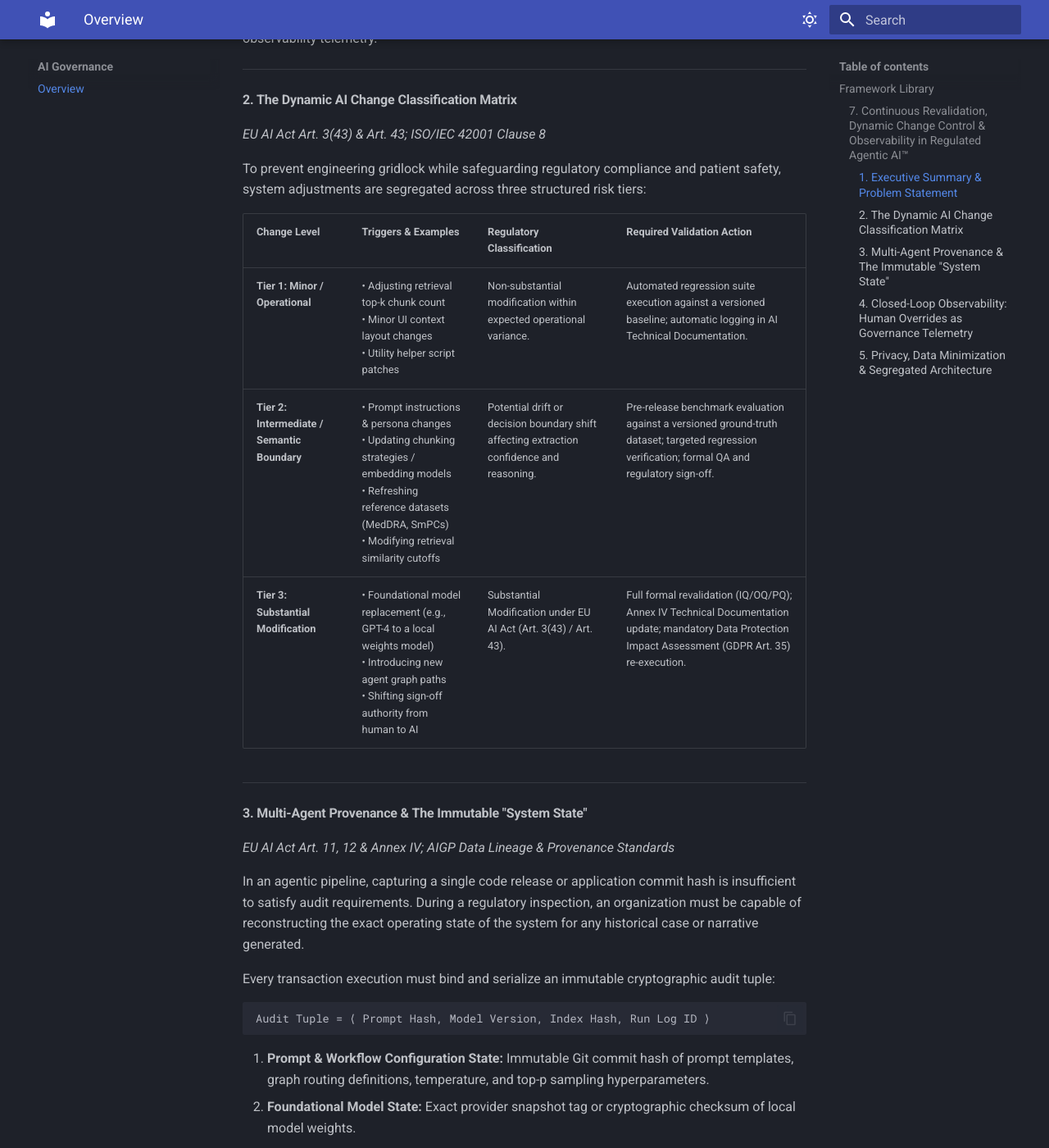
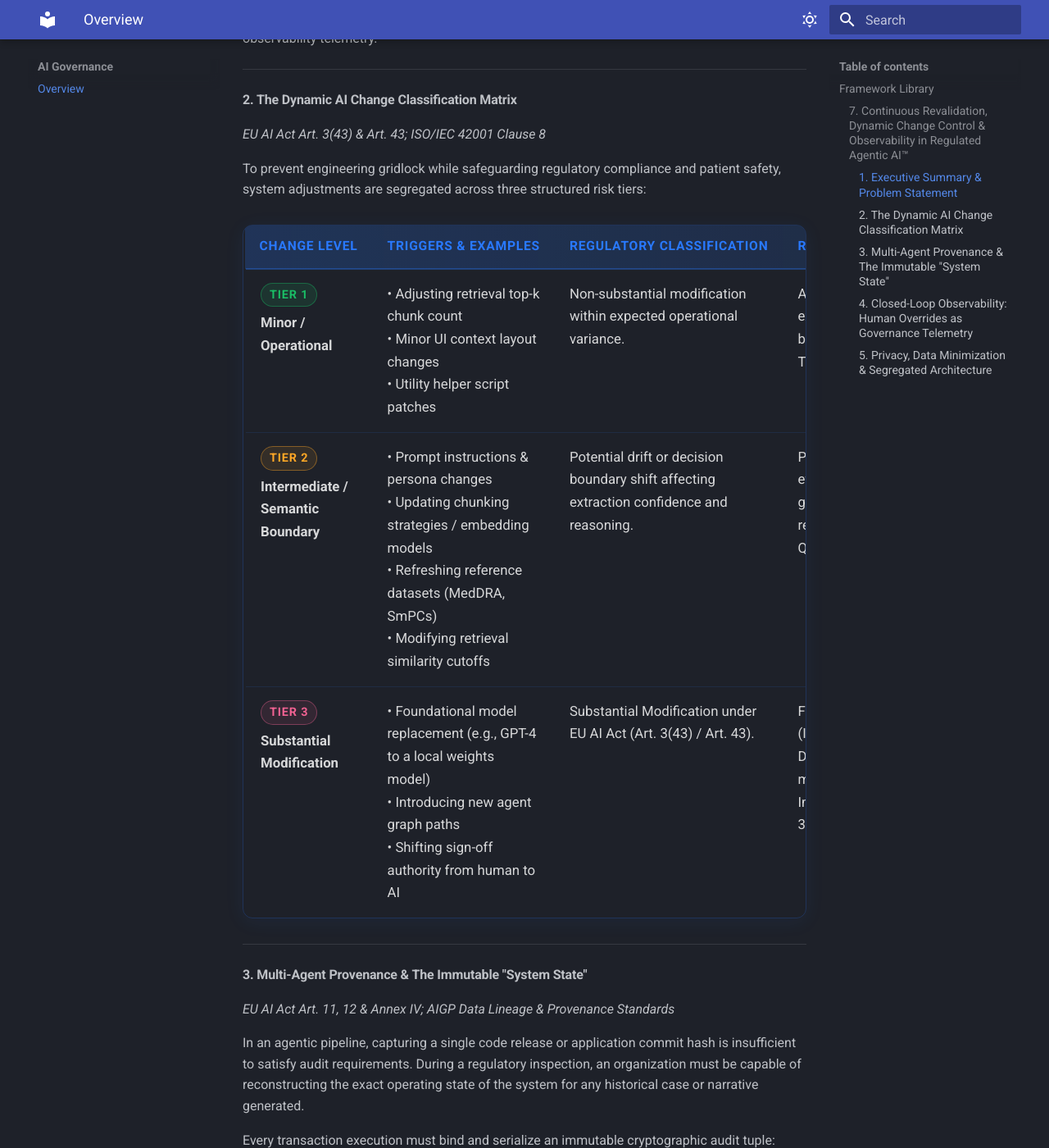
Before and after one commit to PrashantRGore/PrashantRGore.github.io, an MkDocs documentation site: the page built from docs/ai-governance/index.md, in a window 1280 px wide and 1400 px high, scrolled down 1085 px. Shown: the whole window at 82% size. Built offline with MkDocs 1.6.1 and Material for MkDocs 9.7.7, drawn with Linux system fonts in a browser that asks for light colours.

Commit message:
Formatting changes

```diff
--- a/docs/ai-governance/index.md
+++ b/docs/ai-governance/index.md
@@ -31,11 +31,38 @@ When engineers tune system prompts or update vector knowledge stores with revise
 
 To prevent engineering gridlock while safeguarding regulatory compliance and patient safety, system adjustments are segregated across three structured risk tiers:
 
-| Change Level | Triggers & Examples | Regulatory Classification | Required Validation Action |
-| --- | --- | --- | --- |
-| **Tier 1: Minor / Operational** | • Adjusting retrieval top-k chunk count<br>• Minor UI context layout changes<br>• Utility helper script patches | Non-substantial modification within expected operational variance. | Automated regression suite execution against a versioned baseline; automatic logging in AI Technical Documentation. |
-| **Tier 2: Intermediate / Semantic Boundary** | • Prompt instructions & persona changes<br>• Updating chunking strategies / embedding models<br>• Refreshing reference datasets (MedDRA, SmPCs)<br>• Modifying retrieval similarity cutoffs | Potential drift or decision boundary shift affecting extraction confidence and reasoning. | Pre-release benchmark evaluation against a versioned ground-truth dataset; targeted regression verification; formal QA and regulatory sign-off. |
-| **Tier 3: Substantial Modification** | • Foundational model replacement (e.g., GPT-4 to a local weights model)<br>• Introducing new agent graph paths<br>• Shifting sign-off authority from human to AI | Substantial Modification under EU AI Act (Art. 3(43) / Art. 43). | Full formal revalidation (IQ/OQ/PQ); Annex IV Technical Documentation update; mandatory Data Protection Impact Assessment (GDPR Art. 35) re-execution. |
+<div class="aig-table-wrapper">
+<table class="aig-change-matrix">
+  <thead>
+    <tr>
+      <th>Change Level</th>
+      <th>Triggers &amp; Examples</th>
+      <th>Regulatory Classification</th>
+      <th>Required Validation Action</th>
+    </tr>
+  </thead>
+  <tbody>
+    <tr class="aig-tier-1">
+      <td><span class="aig-tier-badge aig-tier-badge--1">Tier 1</span><br><strong>Minor / Operational</strong></td>
+      <td>• Adjusting retrieval top-k chunk count<br>• Minor UI context layout changes<br>• Utility helper script patches</td>
+      <td>Non-substantial modification within expected operational variance.</td>
+      <td>Automated regression suite execution against a versioned baseline; automatic logging in AI Technical Documentation.</td>
+    </tr>
+    <tr class="aig-tier-2">
+      <td><span class="aig-tier-badge aig-tier-badge--2">Tier 2</span><br><strong>Intermediate / Semantic Boundary</strong></td>
+      <td>• Prompt instructions &amp; persona changes<br>• Updating chunking strategies / embedding models<br>• Refreshing reference datasets (MedDRA, SmPCs)<br>• Modifying retrieval similarity cutoffs</td>
+      <td>Potential drift or decision boundary shift affecting extraction confidence and reasoning.</td>
+      <td>Pre-release benchmark evaluation against a versioned ground-truth dataset; targeted regression verification; formal QA and regulatory sign-off.</td>
+    </tr>
+    <tr class="aig-tier-3">
+      <td><span class="aig-tier-badge aig-tier-badge--3">Tier 3</span><br><strong>Substantial Modification</strong></td>
+      <td>• Foundational model replacement (e.g., GPT-4 to a local weights model)<br>• Introducing new agent graph paths<br>• Shifting sign-off authority from human to AI</td>
+      <td>Substantial Modification under EU AI Act (Art. 3(43) / Art. 43).</td>
+      <td>Full formal revalidation (IQ/OQ/PQ); Annex IV Technical Documentation update; mandatory Data Protection Impact Assessment (GDPR Art. 35) re-execution.</td>
+    </tr>
+  </tbody>
+</table>
+</div>
 
 ---
 
--- a/docs/assets/stylesheets/extra.css
+++ b/docs/assets/stylesheets/extra.css
@@ -449,3 +449,155 @@
 }
 
 [data-md-color-scheme="default"] .ba-iframe-fallback { color: #6b7280; }
+
+/* ================================================================
+   AI Governance — Change Classification Matrix table
+   ================================================================ */
+
+/* ── Wrapper — horizontal scroll on small screens ─────────────── */
+.aig-table-wrapper {
+  overflow-x: auto;
+  -webkit-overflow-scrolling: touch;
+  margin: 1.5rem 0;
+  border-radius: 12px;
+  border: 1px solid rgba(41,121,255,0.22);
+  box-shadow: 0 4px 24px rgba(41,121,255,0.07);
+}
+
+/* ── Table base ───────────────────────────────────────────────── */
+.aig-change-matrix {
+  width: 100%;
+  border-collapse: collapse;
+  font-size: 0.875rem;
+  line-height: 1.65;
+  /* override the global display:block set for .md-content__inner table */
+  display: table !important;
+  overflow-x: unset !important;
+}
+
+/* ── Header row ───────────────────────────────────────────────── */
+.aig-change-matrix thead tr {
+  background: linear-gradient(90deg, rgba(41,121,255,0.22) 0%, rgba(41,121,255,0.12) 100%);
+}
+
+.aig-change-matrix thead th {
+  padding: 13px 18px;
+  font-size: 0.78rem;
+  font-weight: 700;
+  letter-spacing: 0.05em;
+  text-transform: uppercase;
+  color: var(--brand);
+  border-bottom: 2px solid rgba(41,121,255,0.35);
+  white-space: nowrap;
+}
+
+/* ── Body cells ───────────────────────────────────────────────── */
+.aig-change-matrix tbody td {
+  padding: 16px 18px;
+  vertical-align: top;
+  border-bottom: 1px solid rgba(41,121,255,0.12);
+  color: rgba(255,255,255,0.82);
+}
+
+.aig-change-matrix tbody tr:last-child td {
+  border-bottom: none;
+}
+
+/* Left-border accent per tier */
+.aig-change-matrix tbody tr td:first-child {
+  border-left: 3px solid transparent;
+}
+
+.aig-tier-1 td:first-child { border-left-color: #1abc65; }
+.aig-tier-2 td:first-child { border-left-color: #ffa726; }
+.aig-tier-3 td:first-child { border-left-color: #f06292; }
+
+/* Subtle per-row hover tint */
+.aig-change-matrix tbody tr:hover td {
+  background: rgba(41,121,255,0.05);
+}
+
+/* ── Tier badge chips ─────────────────────────────────────────── */
+.aig-tier-badge {
+  display: inline-block;
+  padding: 2px 10px;
+  border-radius: 20px;
+  font-size: 0.72rem;
+  font-weight: 700;
+  letter-spacing: 0.06em;
+  text-transform: uppercase;
+  margin-bottom: 6px;
+}
+
+.aig-tier-badge--1 {
+  background: rgba(26,188,101,0.12);
+  border: 1px solid rgba(26,188,101,0.4);
+  color: #1abc65;
+}
+
+.aig-tier-badge--2 {
+  background: rgba(255,167,38,0.10);
+  border: 1px solid rgba(255,167,38,0.40);
+  color: #ffa726;
+}
+
+.aig-tier-badge--3 {
+  background: rgba(240,98,146,0.10);
+  border: 1px solid rgba(240,98,146,0.40);
+  color: #f06292;
+}
+
+/* ── "Framework Library" tag pills  (inline code next to ·) ───── */
+/* These are the `ISO/IEC 42001` · `EU AI Act` … pills            */
+.md-content__inner .ai-governance code,
+code.aig-tag {
+  background: rgba(41,121,255,0.10);
+  border: 1px solid rgba(41,121,255,0.28);
+  color: var(--brand);
+  border-radius: 4px;
+  padding: 1px 6px;
+  font-size: 0.8rem;
+  font-family: inherit;
+}
+
+/* ── Light-mode overrides ─────────────────────────────────────── */
+[data-md-color-scheme="default"] .aig-table-wrapper {
+  border-color: rgba(21,101,192,0.22);
+  box-shadow: 0 4px 20px rgba(21,101,192,0.06);
+}
+
+[data-md-color-scheme="default"] .aig-change-matrix thead tr {
+  background: linear-gradient(90deg, rgba(21,101,192,0.14) 0%, rgba(21,101,192,0.06) 100%);
+}
+
+[data-md-color-scheme="default"] .aig-change-matrix thead th {
+  color: var(--brand-dim);
+  border-bottom-color: rgba(21,101,192,0.30);
+}
+
+[data-md-color-scheme="default"] .aig-change-matrix tbody td {
+  color: #1f2937;
+  border-bottom-color: rgba(21,101,192,0.10);
+}
+
+[data-md-color-scheme="default"] .aig-change-matrix tbody tr:hover td {
+  background: rgba(21,101,192,0.04);
+}
+
+[data-md-color-scheme="default"] .aig-tier-badge--1 {
+  background: rgba(26,188,101,0.08);
+  border-color: rgba(26,188,101,0.35);
+  color: #0f9652;
+}
+
+[data-md-color-scheme="default"] .aig-tier-badge--2 {
+  background: rgba(255,167,38,0.07);
+  border-color: rgba(255,167,38,0.35);
+  color: #c67c00;
+}
+
+[data-md-color-scheme="default"] .aig-tier-badge--3 {
+  background: rgba(240,98,146,0.07);
+  border-color: rgba(240,98,146,0.35);
+  color: #b5174e;
+}
```
